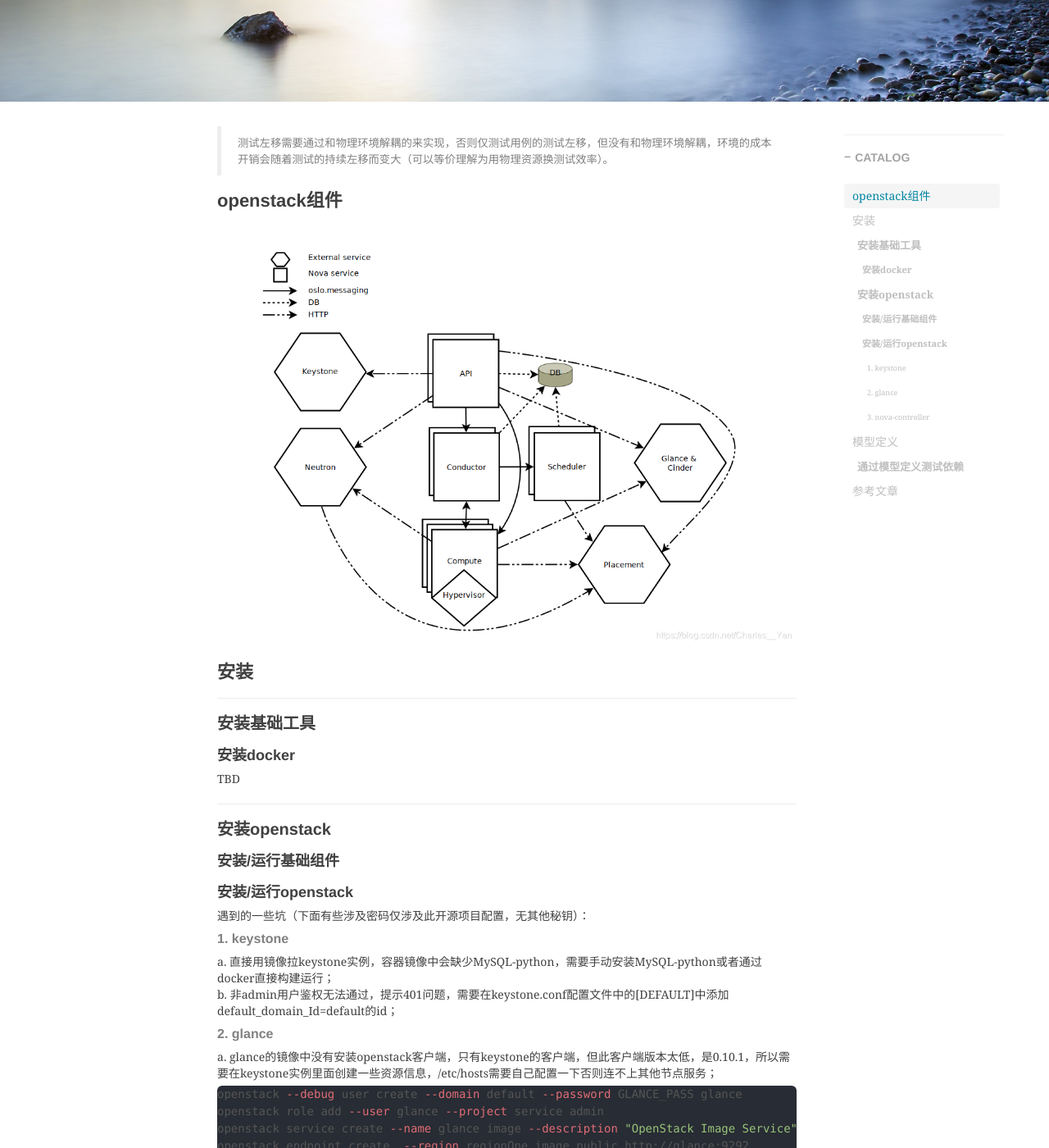
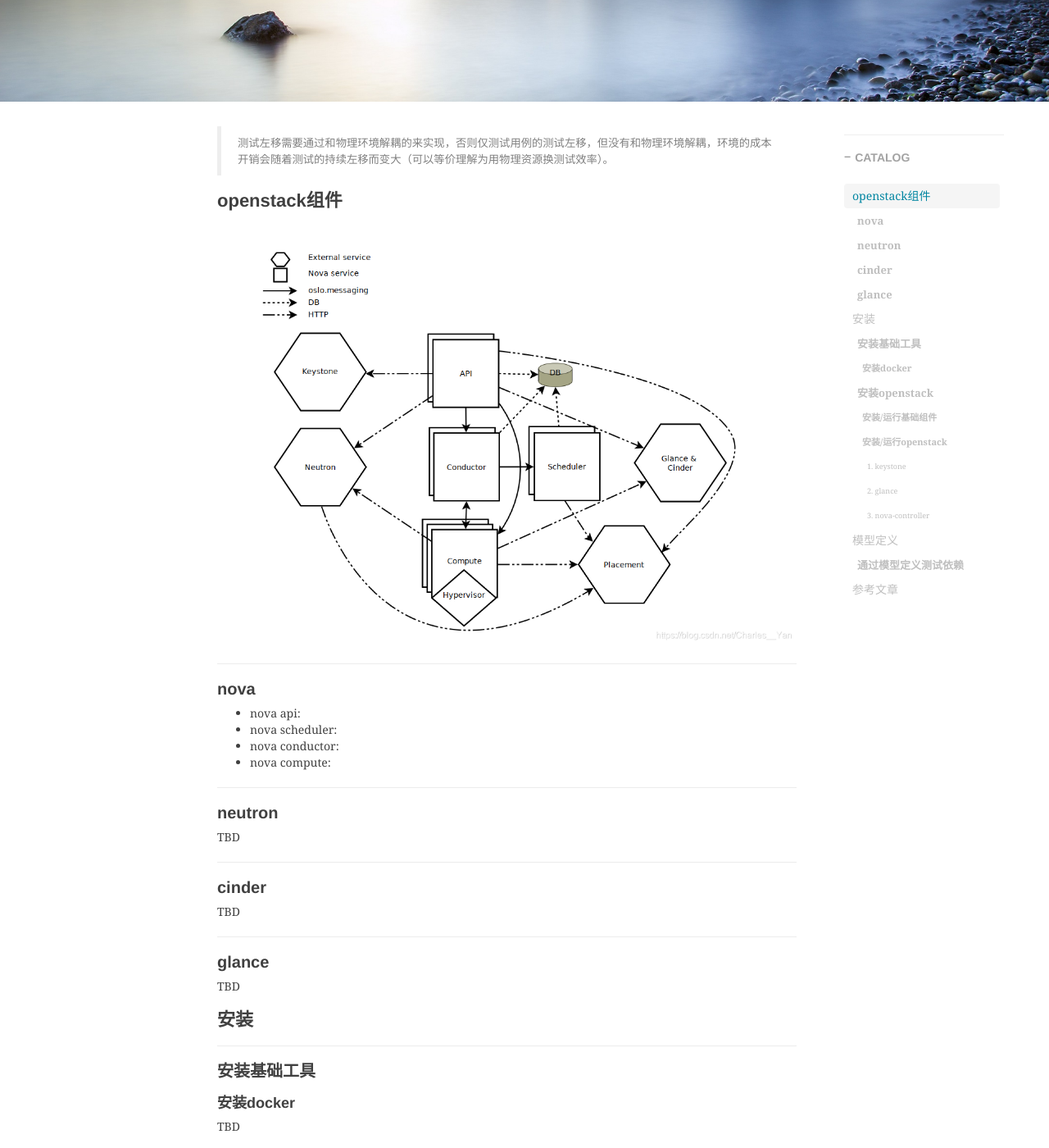
Before and after one commit to shihai1991/shihai1991.github.io, a Jekyll site: the page built from _posts/2024-01-15-在docker上运行nova-compute.md, in a window 1280 px wide and 1400 px high, scrolled down 391 px. Shown: the whole window at 82% size. Built offline with Jekyll 4.4.1, drawn with Linux system fonts in a browser that asks for light colours; nearby versions of some CDN libraries; comment, search, counter and statistics services are not loaded.

Commit message:
Update 2024-01-15-在docker上运行nova-compute.md

```diff
--- a/_posts/2024-01-15-在docker上运行nova-compute.md
+++ b/_posts/2024-01-15-在docker上运行nova-compute.md
@@ -14,6 +14,20 @@
 
 # openstack组件
 ![OpenStack Nova架构 侵权删]({{site.baseurl}}/img/2024/Q1/20240115-nova组件调用.png)
+## nova
+- nova api:
+- nova scheduler:
+- nova conductor:
+- nova compute:
+
+## neutron
+TBD
+
+## cinder
+TBD
+
+## glance
+TBD
 
 # 安装
 ## 安装基础工具
```
